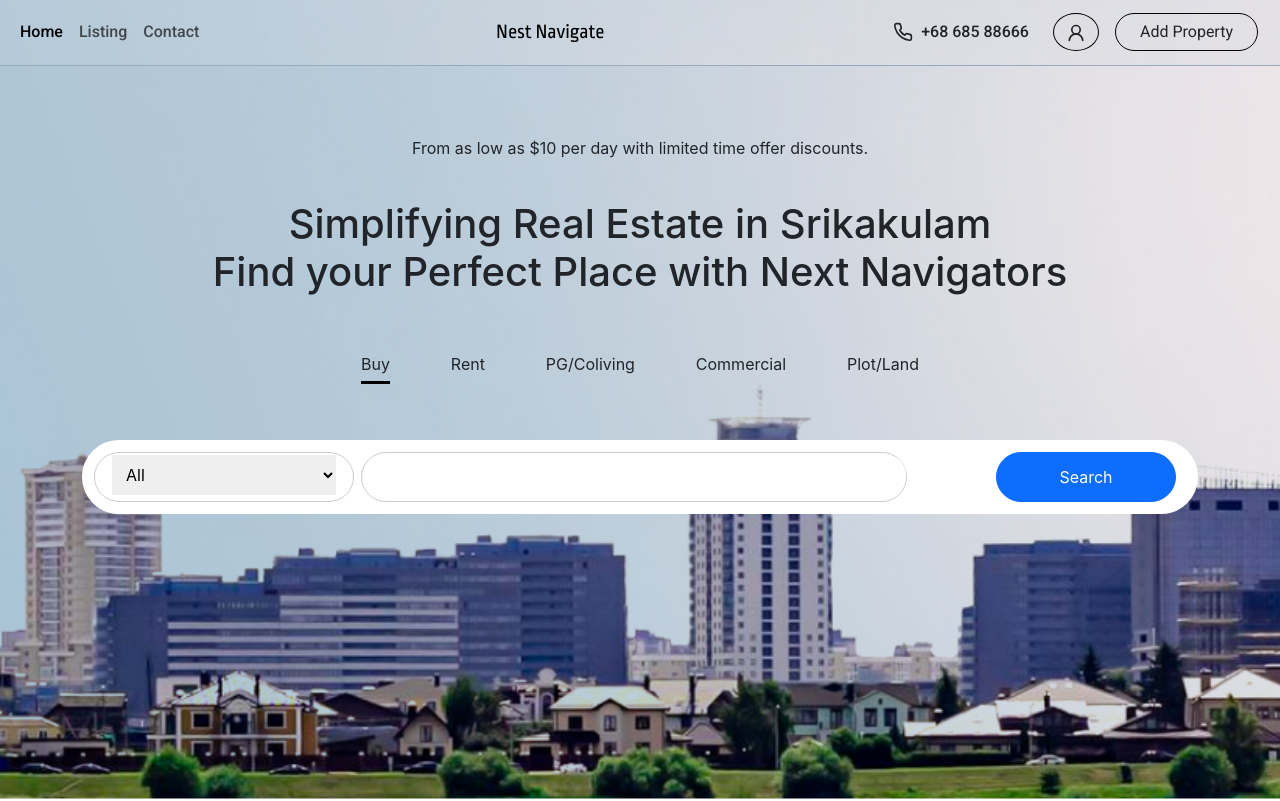
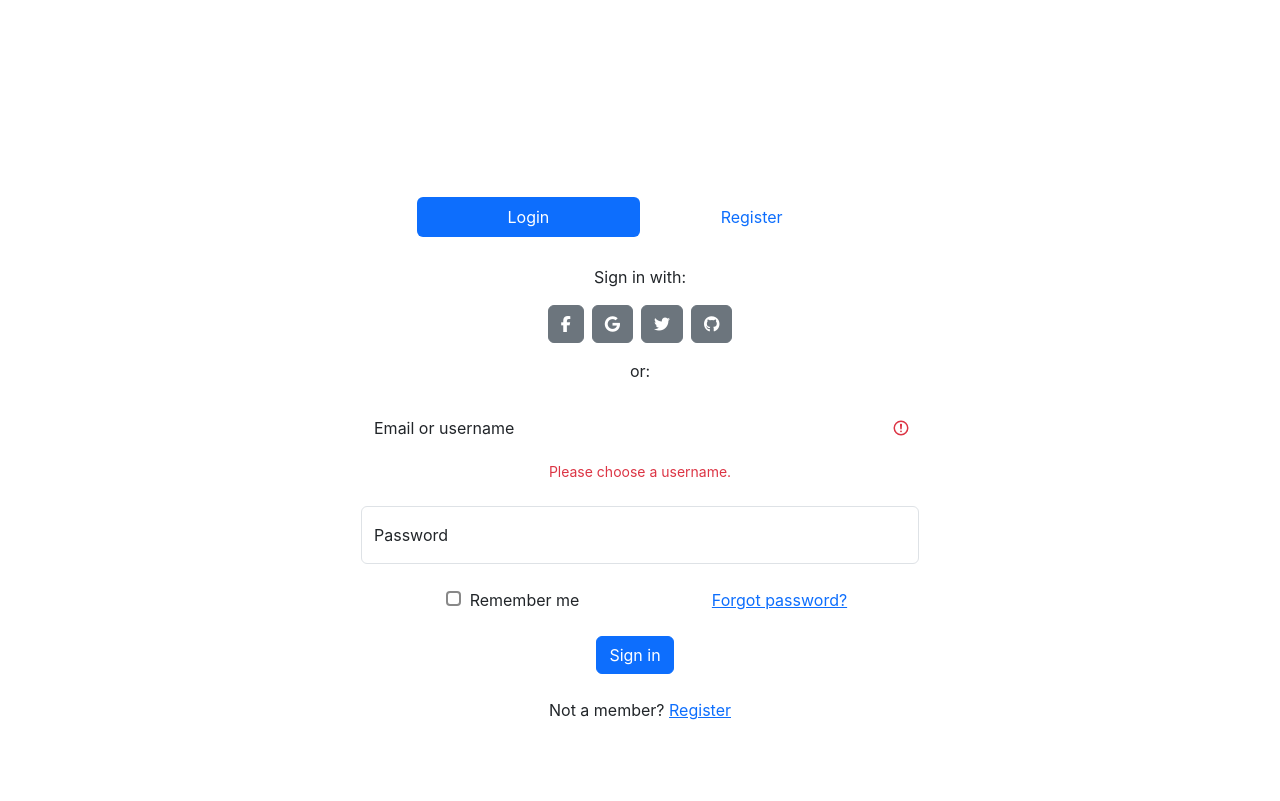
Before and after one commit to KenaxisQ/Nest-Nevigate-Fronted, a React (Create React App) app: page / in a window 1280 px wide. Shown: the top 801 px of the page. Built offline with nearby package versions, Linux system fonts and the light colour scheme; a web font is replaced by a local one.

Commit message:
gmail authenticate

```diff
--- a/package.json
+++ b/package.json
@@ -6,6 +6,7 @@
     "@fortawesome/fontawesome-svg-core": "^6.6.0",
     "@fortawesome/react-fontawesome": "^0.2.2",
     "@hookform/resolvers": "^3.9.1",
+    "@react-oauth/google": "^0.12.1",
     "@testing-library/jest-dom": "^5.17.0",
     "@testing-library/react": "^13.4.0",
     "@testing-library/user-event": "^13.5.0",
--- a/src/App.js
+++ b/src/App.js
@@ -1,12 +1,28 @@
 import './App.css';
 import Landing from './Components/Landing/Landing';
-
+import { useState } from 'react';
+import { GoogleOAuthProvider } from '@react-oauth/google';
+import { GoogleLogin } from '@react-oauth/google';
+import { LoginPage } from './Components/Login/LoginPage';
 function App() {
+  const [isAuthenticated, setIsAuthenticated] = useState(false);
   return (
     <div className="App">
-      <Landing/>
+      <GoogleOAuthProvider clientId="ClientId">
+        <GoogleLogin
+            onSuccess={credentialResponse => {
+              setIsAuthenticated(true);
+              console.log(credentialResponse);
+            }}
+            onError={() => {
+              console.log('Login Failed');
+            }}
+          />
+          {!isAuthenticated && <LoginPage />}
+            {isAuthenticated && <Landing/>}
+      </GoogleOAuthProvider>
     </div>
-  );
+  )
 }
 
 export default App;
```
Also changed, not shown: 1 other file (tests, documents, lock files or other folders).
